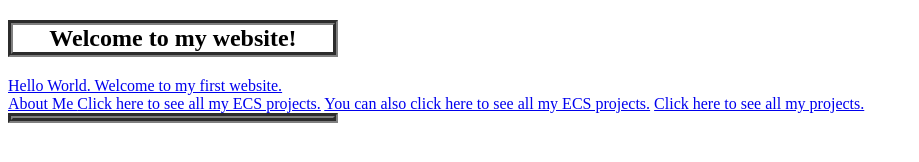
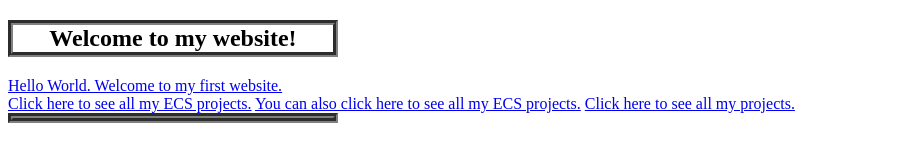
Before and after one commit to KenanKalabic/KenanKalabic.github.io, a plain HTML site: page index.html in a window 1280 px wide. Shown: the whole page, without its empty margins (0-919 px from the left). Drawn offline with Linux system fonts and the light colour scheme.

Commit message:
Update index.html

```diff
--- a/index.html
+++ b/index.html
@@ -24,7 +24,7 @@
         Hello World.
         Welcome to my first website.
         <br>
-          <a href="KenanKalabic.github.io/about/index.html"> About Me </a>
+
           <a href="https://github.com/KenanKalabic/KenanKalabic.github.io">Click here to see all my ECS projects.</a>
         <a href="/ECS8th2018_2019">You can also click here to see all my ECS projects.</a>
         <a href="KenanKalabic.github.io/ECS8th2018-2019/index.html"> Click here to see all my projects.</a>
```
